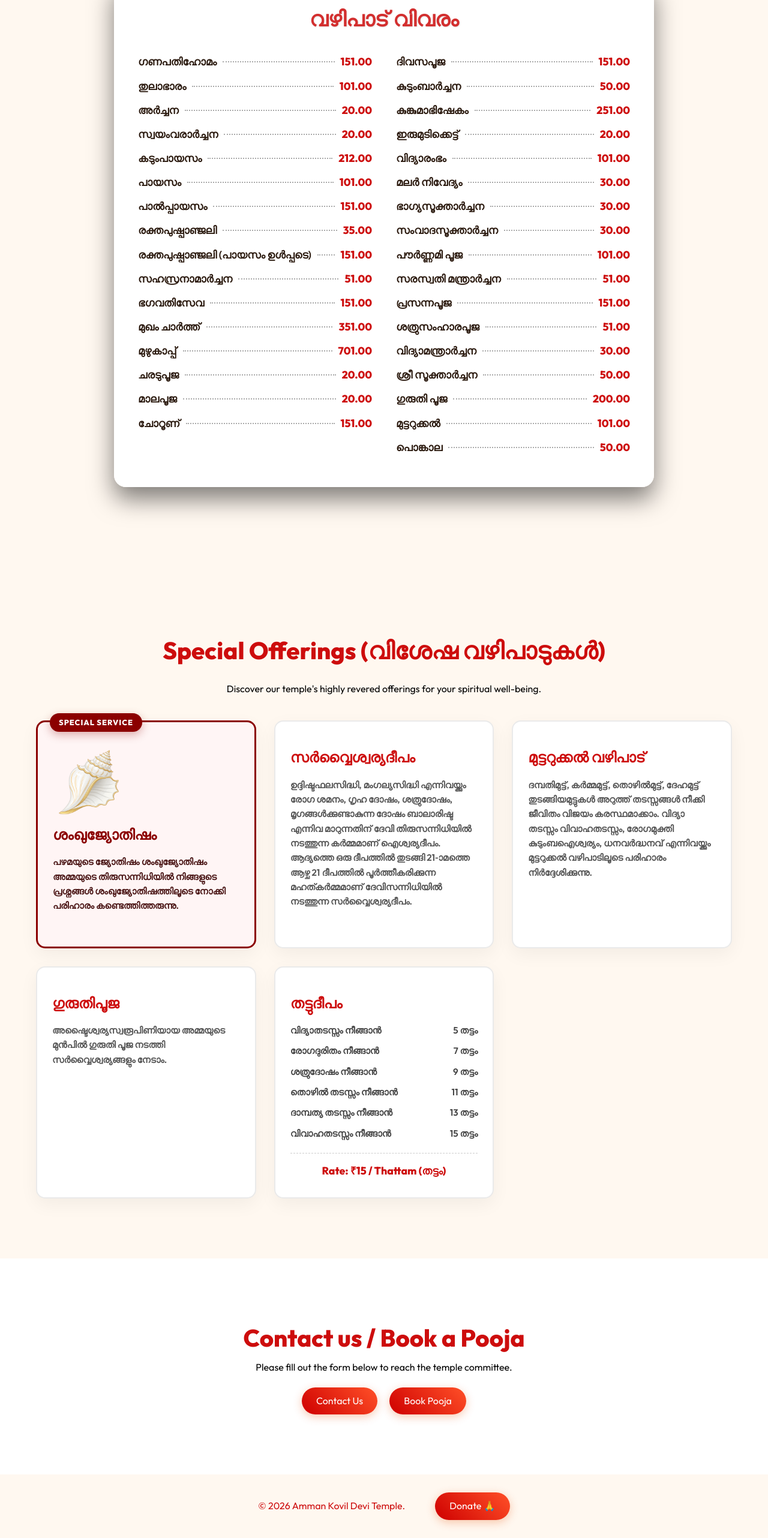
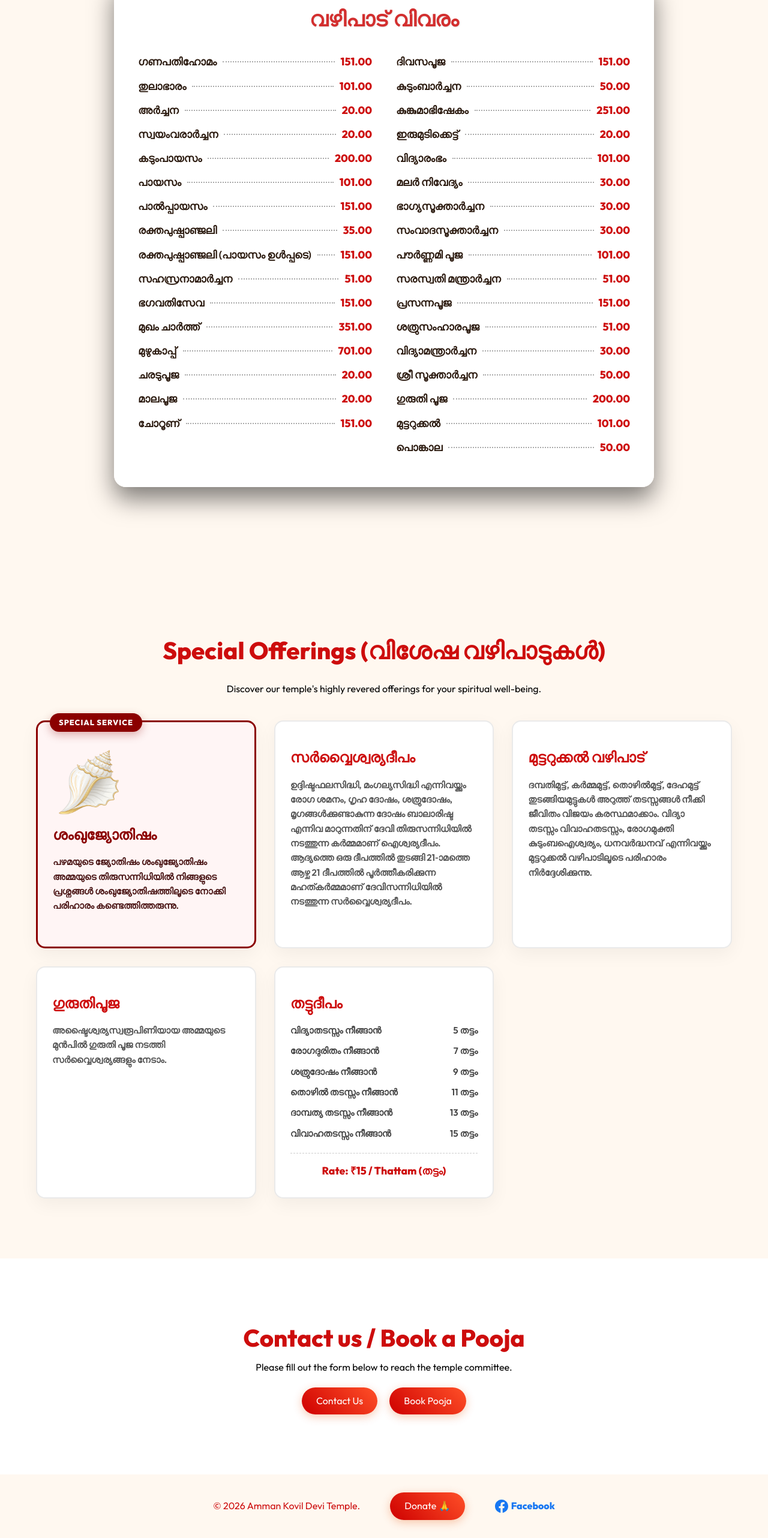
Before and after one commit to SREEVINAYAKG/amman_kovil, a plain HTML site: page frontend/index.html in a window 1280 px wide. Shown: the part 2420-4984 px from the top of the page at 60% size. Drawn offline with Linux system fonts and the light colour scheme.

Commit message:
modified price and updated facebook link

```diff
--- a/frontend/index.html
+++ b/frontend/index.html
@@ -118,7 +118,7 @@
                         <div class="menu-item"><span>തുലാഭാരം</span> <span class="price">101.00</span></div>
                         <div class="menu-item"><span>അർച്ചന</span> <span class="price">20.00</span></div>
                         <div class="menu-item"><span>സ്വയംവരാർച്ചന</span> <span class="price">20.00</span></div>
-                        <div class="menu-item"><span>കടുംപായസം</span> <span class="price">212.00</span></div>
+                        <div class="menu-item"><span>കടുംപായസം</span> <span class="price">200.00</span></div>
                         <div class="menu-item"><span>പായസം</span> <span class="price">101.00</span></div>
                         <div class="menu-item"><span>പാൽപ്പായസം</span> <span class="price">151.00</span></div>
                         <div class="menu-item"><span>രക്തപുഷ്പാഞ്ജലി</span> <span class="price">35.00</span></div>
@@ -315,7 +315,11 @@
     <footer>
             <p>&copy; 2026 Amman Kovil Devi Temple.</p>
             <a class="btn-primary" href="javascript:void(0)" onclick="openDonationPopup()" style="margin-top: 0px;">Donate 🙏</a>
-    </footer>
+            <a href="https://www.facebook.com/share/1SeTkTQQWG/" target="_blank" style="text-decoration: none; color: #1877F2; font-weight: bold; font-size: 1rem; display: flex; align-items: center; gap: 5px;">
+            <svg xmlns="http://www.w3.org/2000/svg" width="22" height="22" viewBox="0 0 24 24" fill="#1877F2"><path d="M24 12.073c0-6.627-5.373-12-12-12s-12 5.373-12 12c0 5.99 4.388 10.954 10.125 11.854v-8.385H7.078v-3.469h3.047V9.43c0-3.007 1.792-4.669 4.533-4.669 1.312 0 2.686.235 2.686.235v2.953H15.83c-1.491 0-1.956.925-1.956 1.874v2.25h3.328l-.532 3.469h-2.796v8.385C19.612 23.027 24 18.062 24 12.073z"/></svg>
+            Facebook
+            </a>
+        </footer>
 
     <script src="script.js"></script>
 </body>
--- a/frontend/style.css
+++ b/frontend/style.css
@@ -408,6 +408,17 @@ h2 {
 
 
 /* Footer */
+/* footer {
+    background: var(--light-bg);
+    color: var(--primary-color);
+    text-align: center;
+    padding: 30px;
+    display: flex;
+    justify-content: center;
+    align-items: center;
+    gap: 50px;
+} */
+
 footer {
     background: var(--light-bg);
     color: var(--primary-color);
@@ -417,6 +428,7 @@ footer {
     justify-content: center;
     align-items: center;
     gap: 50px;
+    flex-wrap: wrap; /* Allows items to flow naturally */
 }
 
 
@@ -704,4 +716,8 @@ footer {
     .nav-links.active {
         display: flex;
     }
+    footer {
+        flex-direction: column;
+        gap: 20px; /* Reduces the huge 50px gap for mobile */
+    }
 }
```
